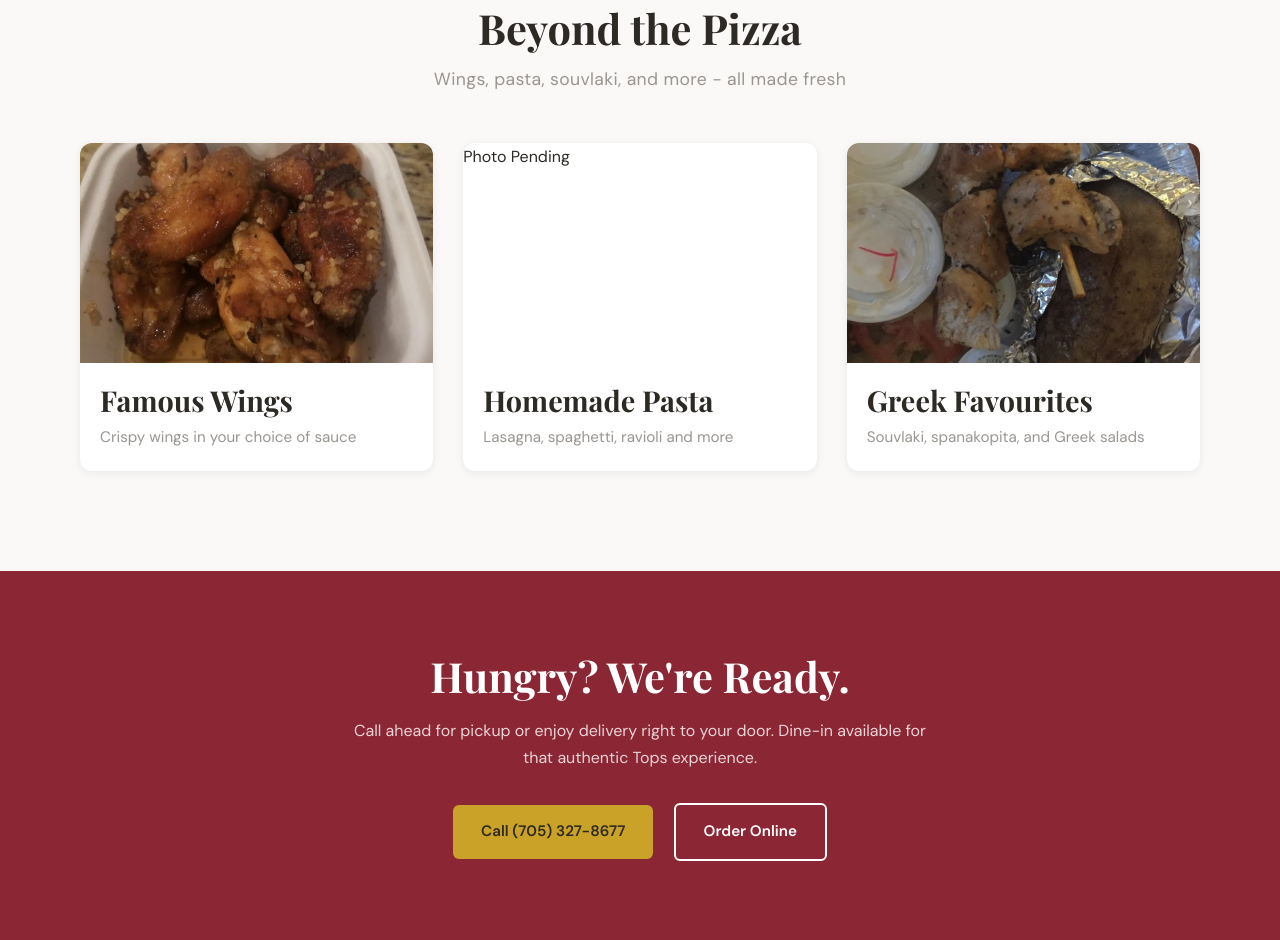
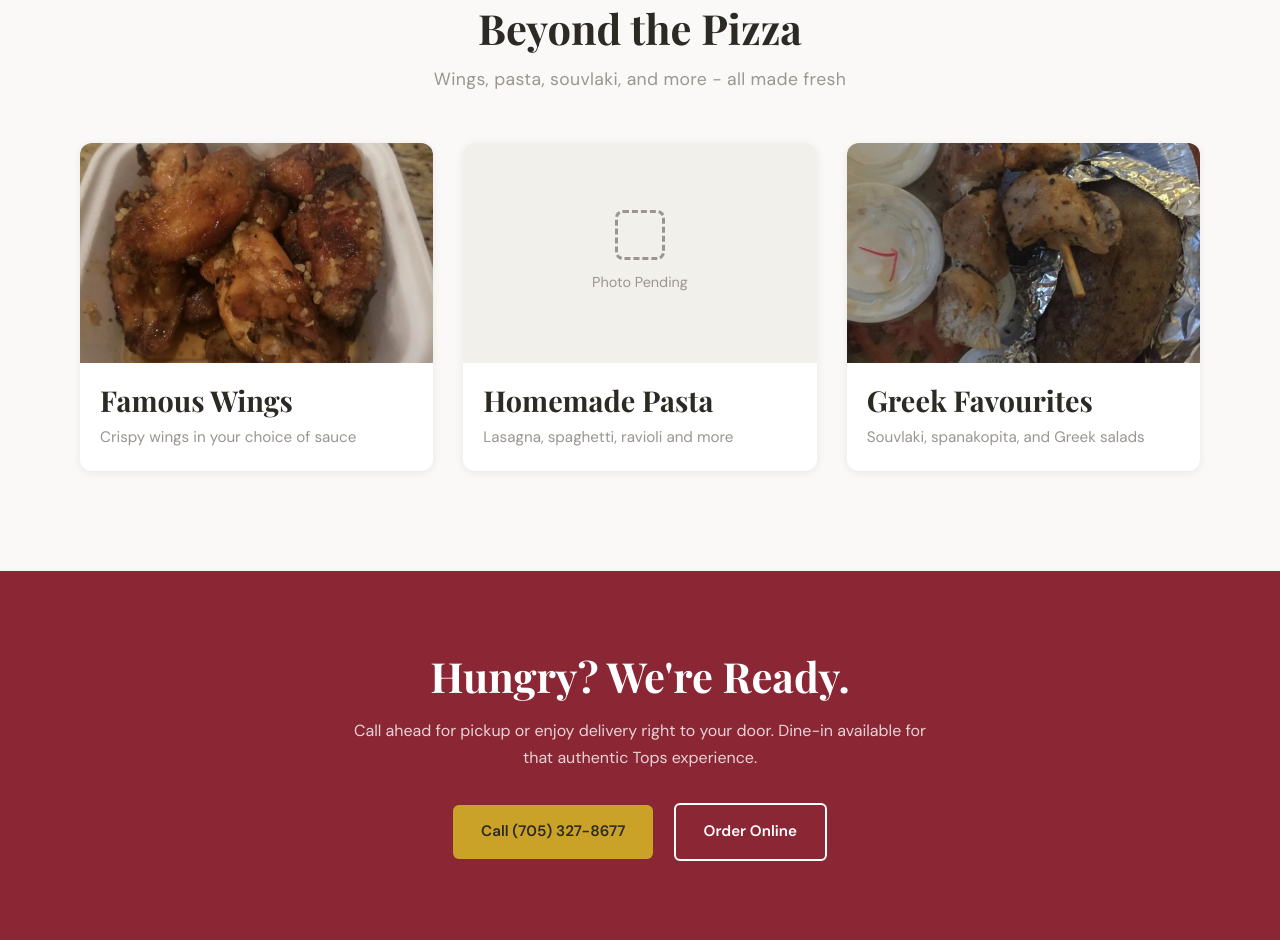
Before and after one commit to simcoedigitalboost-web/Tops, a plain HTML site: page index.html in a window 1280 px wide. Shown: the part 2734-3674 px from the top of the page. Drawn offline with nearby package versions, Linux system fonts and the light colour scheme.

Commit message:
Add files via upload

```diff
--- a/styles.css
+++ b/styles.css
@@ -600,6 +600,29 @@ section {
     transform: scale(1.05);
 }
 
+.photo-pending {
+    width: 100%;
+    height: 100%;
+    background: var(--cream-dark);
+    display: flex;
+    flex-direction: column;
+    align-items: center;
+    justify-content: center;
+    color: var(--warm-gray);
+    font-size: 0.9rem;
+    text-align: center;
+    padding: 20px;
+}
+
+.photo-pending::before {
+    content: "";
+    width: 50px;
+    height: 50px;
+    border: 3px dashed var(--warm-gray);
+    border-radius: 8px;
+    margin-bottom: 10px;
+}
+
 .featured-card-body {
     padding: 20px;
 }
```
